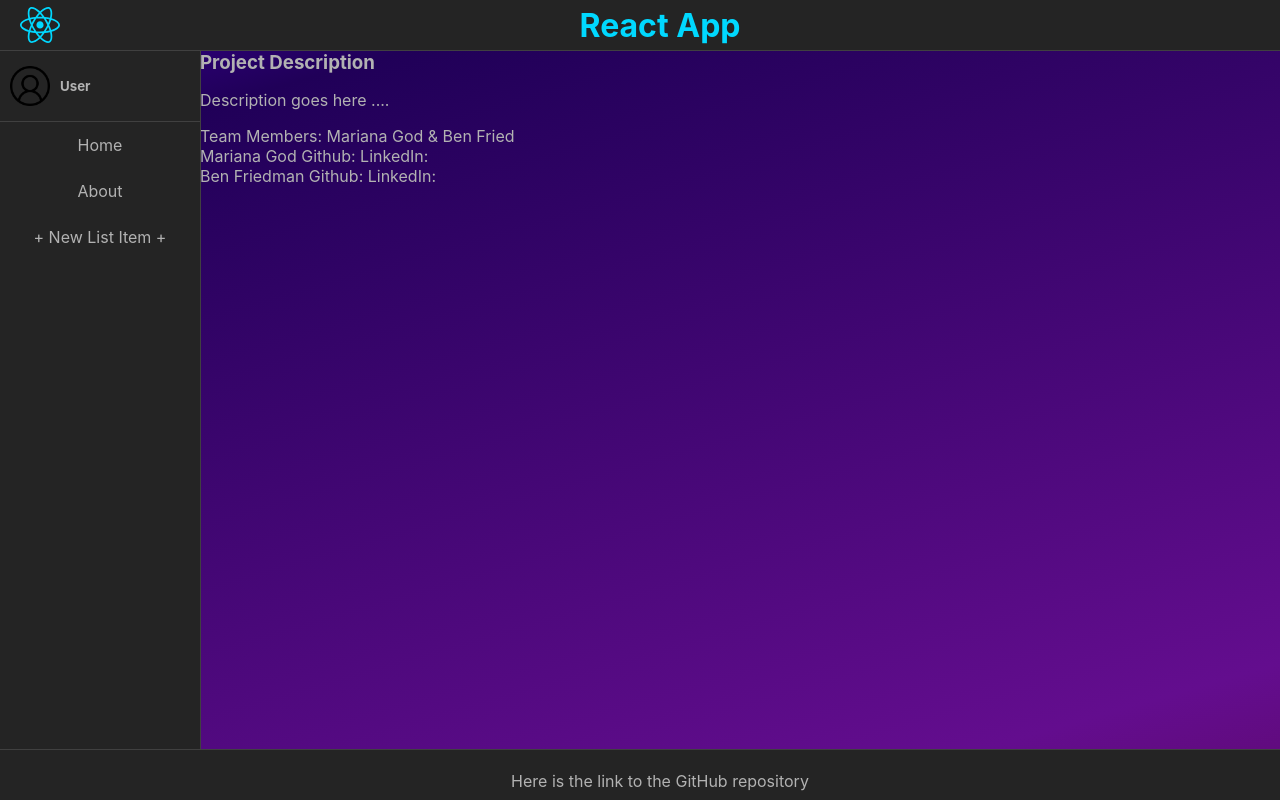
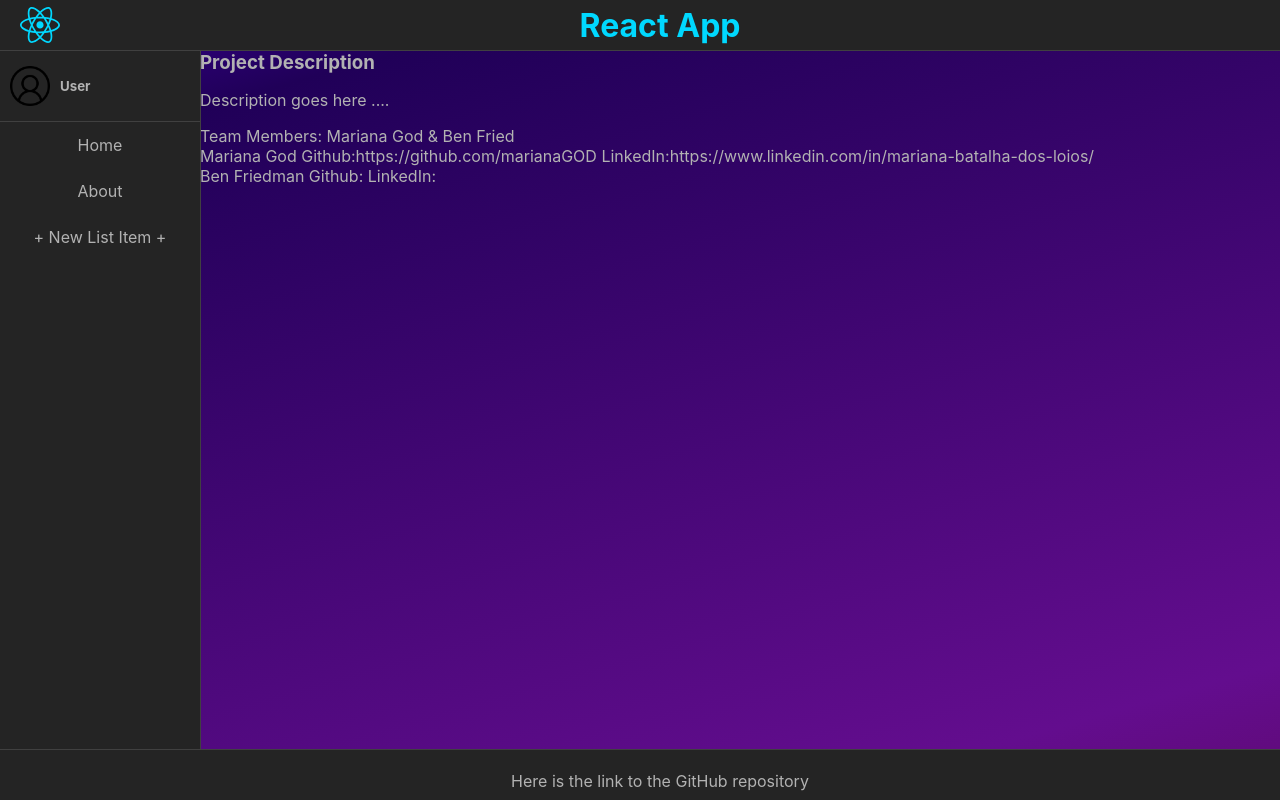
Before and after one commit to bendfriedman/React-App, a React (Vite) app: page /about in a window 1280 px wide. Built offline with nearby package versions, Linux system fonts and the light colour scheme.

Commit message:
fixed the z-index of the popup

```diff
--- a/src/App.css
+++ b/src/App.css
@@ -195,6 +195,7 @@ footer {
   width: 100%;
   height: 100%;
   background-color: rgba(0, 0, 0, 0.5);
+  /* background-color: #101204; */
 }
 
 #inside-popup {
--- a/src/App.jsx
+++ b/src/App.jsx
@@ -20,6 +20,7 @@ function App() {
         <h1>React App</h1>
         <div></div>
       </header>
+
       <div className="sidebar">
         <Link to="/notFound">
           <div id="sidebar-user-container">
@@ -52,9 +53,15 @@ function App() {
             path="/card/:cardId"
             element={<ItemDetails cardData={cardData} />}
           />
-          <Route path="/create-card" element={<NewCard />} />
         </Routes>
       </main>
+      {/* Popup has to be here to be ontop of everything. */}
+      <Routes>
+        <Route
+          path="/create-card"
+          element={<NewCard cardData={cardData} setCardData={setCardData} />}
+        />
+      </Routes>
       <footer>
         <p>
           Here is the link to the{" "}
--- a/src/components/NewCard.jsx
+++ b/src/components/NewCard.jsx
@@ -1,8 +1,11 @@
+import { Link } from "react-router-dom";
+
 export const NewCard = ({ cardData, setCardData }) => {
   return (
-    <div>
+    <>
       <div id="popup">
         <div id="inside-popup">
+          <Link to="/">X</Link>
           <form>
             <label>
               Title
@@ -41,7 +44,7 @@ export const NewCard = ({ cardData, setCardData }) => {
           </form>
         </div>
       </div>
-    </div>
+    </>
   );
 };
 
--- a/src/pages/About.jsx
+++ b/src/pages/About.jsx
@@ -10,7 +10,10 @@ export const About = () => {
         </div>
       </div>
       <div> Team Members: Mariana God & Ben Fried</div>
-      <div>Mariana God Github: LinkedIn:</div>
+      <div>
+        Mariana God Github:https://github.com/marianaGOD
+        LinkedIn:https://www.linkedin.com/in/mariana-batalha-dos-loios/
+      </div>
       <div>Ben Friedman Github: LinkedIn:</div>
     </div>
   );
--- a/src/pages/HomePage.jsx
+++ b/src/pages/HomePage.jsx
@@ -10,7 +10,7 @@ export const HomePage = ({ cardData, setCardData }) => {
       <section id="list-section">
         <List cardData={cardData} setCardData={setCardData} />
 
-        <NewCard cardData={cardData} setCardData={setCardData} />
+        {/* <NewCard cardData={cardData} setCardData={setCardData} /> */}
       </section>
     </>
   );
```
